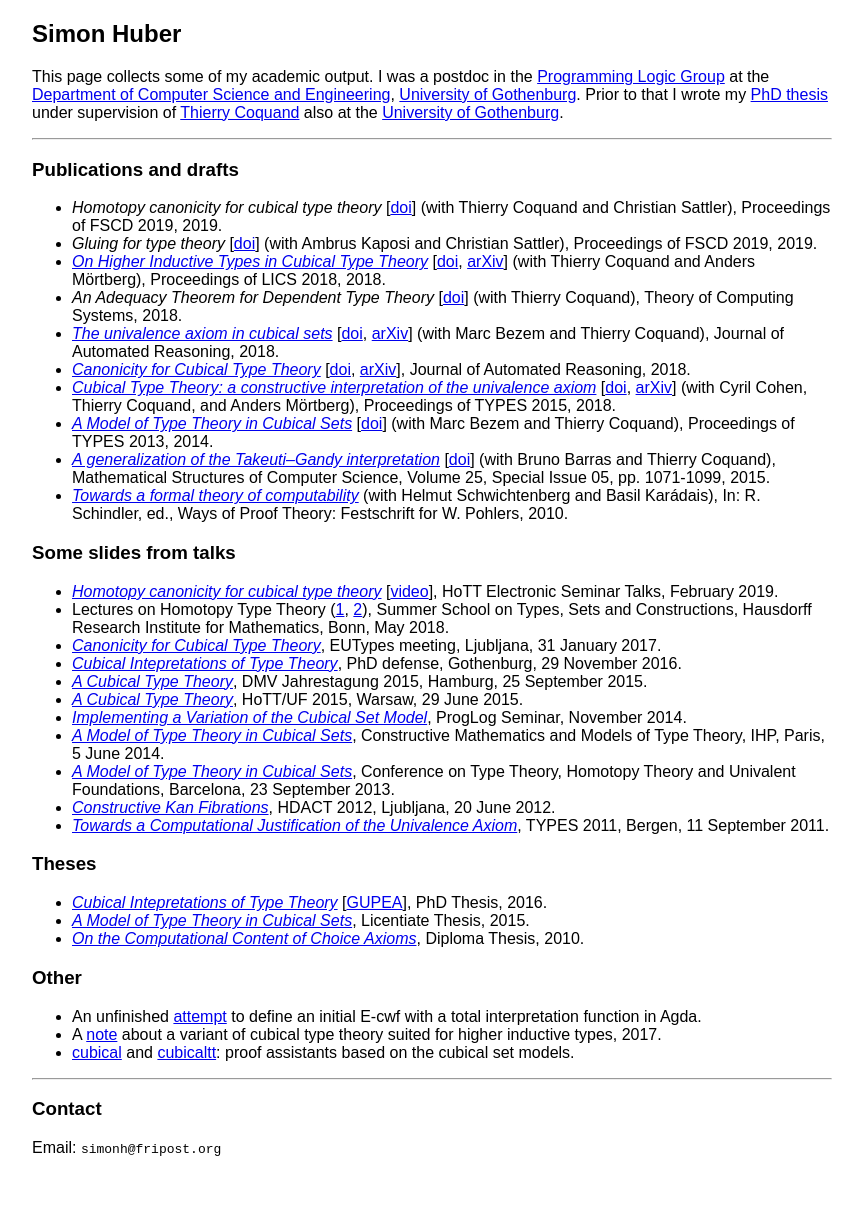
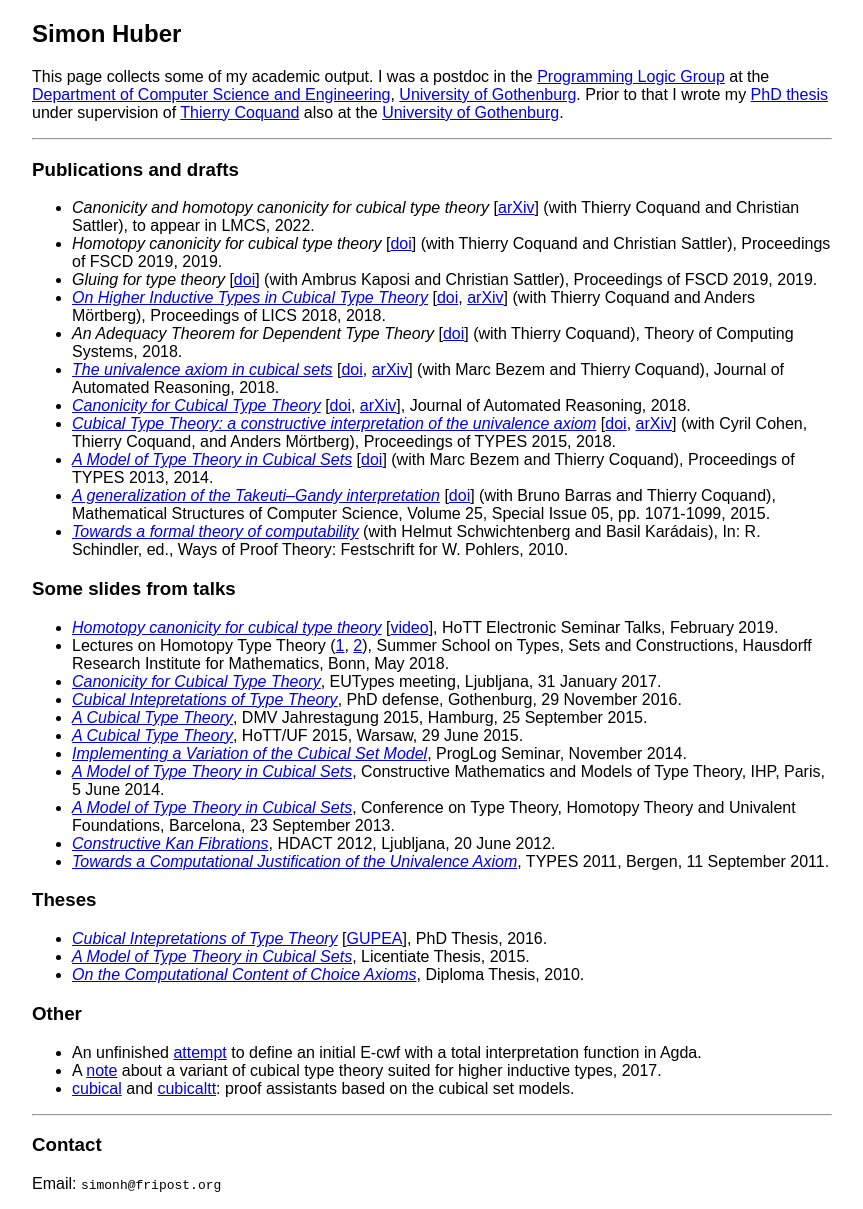
Before and after one commit to simhu/simhu.github.io, a Jekyll site: the page built from index.md, in a window 1280 px wide. Shown: the whole page, without its empty margins (208-1071 px from the left). Built offline with Jekyll 4.4.1, drawn with Linux system fonts in a browser that asks for light colours; before the commit the page ends 1173 px from its top, so only the background shows below that.

Commit message:
Add lmcs

```diff
--- a/index.md
+++ b/index.md
@@ -19,6 +19,9 @@ Coquand](https://www.cse.chalmers.se/~coquand/) also at the
 
 ### Publications and drafts
 
+- *Canonicity and homotopy canonicity for cubical type theory*
+  \[[arXiv](https://arxiv.org/abs/1902.06572)\] (with Thierry Coquand
+  and Christian Sattler), to appear in LMCS, 2022.
 - *Homotopy canonicity for cubical type theory*
   \[[doi](https://doi.org/10.4230/LIPIcs.FSCD.2019.11)\] (with
   Thierry Coquand and Christian Sattler), Proceedings of FSCD 2019,
```
